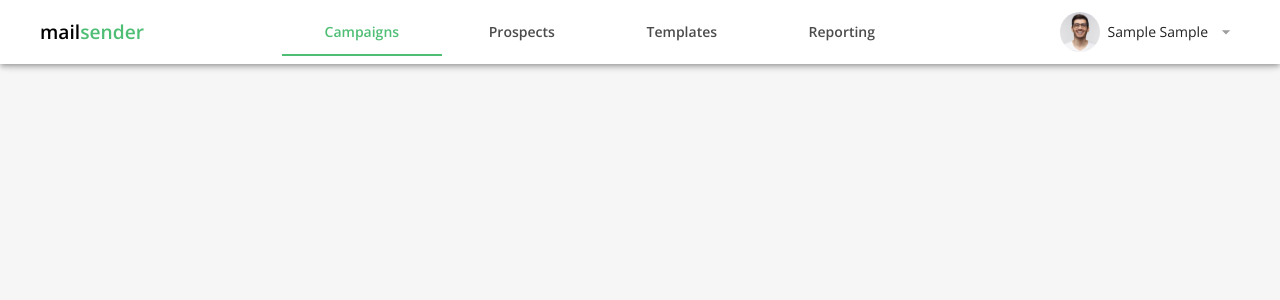
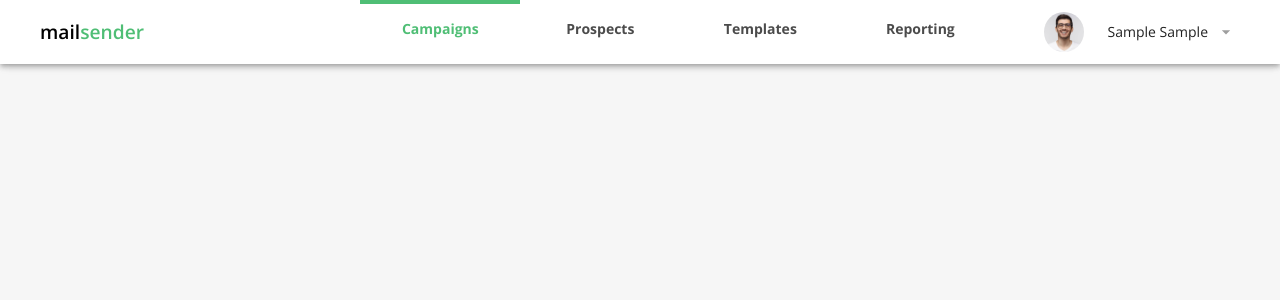
Before and after one commit to hatchways/team-autumn, a React (Create React App) app in the folder client/: page /signup in a window 1280 px wide. Both pictures are taken after typing "Sample", "Sample", "name@example.com", "Sample123", "Sample123" into the empty fields and a click on the button "Create". Shown: the top 300 px of the page. Built offline with nearby package versions, Linux system fonts and the light colour scheme.

Commit message:
fixed positioning of nav menu and moved tab indicators to top

```diff
--- /dev/null
+++ b/client/src/assets/styles/headerStyles.js
@@ -0,0 +1,50 @@
+import { makeStyles } from '@material-ui/core';
+
+const headerStyles = makeStyles((theme) => ({
+  root: {
+    background: theme.palette.background.paper,
+    color: 'black',
+    flexGrow: 1,
+  },
+  link: {
+    textDecoration: 'none',
+    color: 'black',
+  },
+  logo: {
+    fontWeight: 600,
+    fontSize: '1.2rem',
+    flexGrow: 1,
+    marginLeft: theme.spacing(2),
+  },
+  logoSecond: {
+    color: '#4FBE75',
+  },
+  message: {
+    marginRight: theme.spacing(3),
+    fontSize: '0.8rem',
+  },
+  loginButton: {
+    textTransform: 'none',
+    fontWeight: 600,
+    marginRight: theme.spacing(2),
+    width: '7.5rem',
+    height: '2.5rem',
+  },
+  profileButton: {
+    textTransform: 'none',
+    marginRight: theme.spacing(2),
+    marginLeft: theme.spacing(2),
+  },
+  dropdownIcon: {
+    color: '#9e9e9e',
+  },
+  tabLink: {
+    display: 'flex',
+    alignItems: 'center',
+    justifyContent: 'center',
+    textDecoration: 'none',
+    color: 'black',
+  },
+}));
+
+export default headerStyles;
--- a/client/src/assets/themes/theme.js
+++ b/client/src/assets/themes/theme.js
@@ -19,5 +19,6 @@ export const theme = createMuiTheme({
       paper: '#fff',
       default: '#f6f6f6',
     },
+    divider: '#4FBE75',
   },
 });
--- a/client/src/components/Header.jsx
+++ b/client/src/components/Header.jsx
@@ -1,69 +1,12 @@
 import React, { useState, useContext } from 'react';
-import {
-  AppBar,
-  Toolbar,
-  Button,
-  Typography,
-  makeStyles,
-  Avatar,
-  Menu,
-  MenuItem,
-} from '@material-ui/core';
+import { AppBar, Toolbar, Button, Typography, Avatar, Menu, MenuItem } from '@material-ui/core';
 import ArrowDropDownIcon from '@material-ui/icons/ArrowDropDown';
 import { Link, useLocation } from 'react-router-dom';
 
 import UserContext from './UserContext';
 import portrait from '../assets/images/portrait.png';
 import TabNav from './TabNav';
-
-const useStyles = makeStyles((theme) => ({
-  root: {
-    background: theme.palette.background.paper,
-    color: 'black',
-    flexGrow: 1,
-  },
-  link: {
-    textDecoration: 'none',
-    color: 'black',
-  },
-  logo: {
-    fontWeight: 600,
-    fontSize: '1.2rem',
-    flexGrow: 1,
-    marginLeft: theme.spacing(2),
-  },
-  logoSecond: {
-    color: '#4FBE75',
-  },
-  message: {
-    marginRight: theme.spacing(3),
-    fontSize: '0.8rem',
-  },
-  loginButton: {
-    textTransform: 'none',
-    fontWeight: 600,
-    marginRight: theme.spacing(2),
-    width: '7.5rem',
-    height: '2.5rem',
-  },
-  tabs: {
-    marginLeft: theme.spacing(-5),
-  },
-  profileButton: {
-    textTransform: 'none',
-    marginRight: theme.spacing(2),
-  },
-  dropdownIcon: {
-    color: '#9e9e9e',
-  },
-  tabLink: {
-    display: 'flex',
-    alignItems: 'center',
-    justifyContent: 'center',
-    textDecoration: 'none',
-    color: 'black',
-  },
-}));
+import headerStyles from '../assets/styles/headerStyles';
 
 const tabs = [
   {
@@ -89,7 +32,7 @@ const tabs = [
 ];
 
 const Login = () => {
-  const classes = useStyles();
+  const classes = headerStyles();
   return (
     <>
       <Typography className={classes.message}>
@@ -103,7 +46,7 @@ const Login = () => {
 };
 
 const Signup = () => {
-  const classes = useStyles();
+  const classes = headerStyles();
   return (
     <>
       <Typography className={classes.message}>
@@ -119,7 +62,7 @@ const Signup = () => {
 const LoggedInNav = () => {
   const [anchorEl, setAnchorEl] = useState(null);
 
-  const classes = useStyles();
+  const classes = headerStyles();
   const [user] = useContext(UserContext);
 
   const handleClick = (event) => {
@@ -136,10 +79,9 @@ const LoggedInNav = () => {
     ) : (
       <Avatar>{`${user.firstName[0]}${user.lastName[0]}`}</Avatar>
     );
-  // Todo: Fix positioning of profile menu
   return (
     <>
-      <TabNav className={classes.tabs} tabs={tabs} />
+      <TabNav tabs={tabs} />
       {renderAvatar()}
       <Button
         className={classes.profileButton}
@@ -182,7 +124,7 @@ const Header = () => {
   const [user] = useContext(UserContext);
   const location = useLocation();
 
-  const classes = useStyles();
+  const classes = headerStyles();
 
   return (
     <>
--- a/client/src/components/ProtectedRoute.jsx
+++ b/client/src/components/ProtectedRoute.jsx
@@ -4,7 +4,7 @@ import { Route, Redirect } from 'react-router-dom';
 import UserContext from './UserContext';
 
 const PrivateRoute = ({ component, ...rest }) => {
-  const [user, setUser] = useContext(UserContext);
+  const [user] = useContext(UserContext);
   if (user) {
     return <Route {...rest} component={component} />;
   }
@@ -12,5 +12,3 @@ const PrivateRoute = ({ component, ...rest }) => {
 };
 
 export default PrivateRoute;
-
-// render={(props) => (user ? <Component {...props} /> : <Redirect to="/signup" />)}
--- a/client/src/components/TabNav.jsx
+++ b/client/src/components/TabNav.jsx
@@ -22,16 +22,23 @@ const LinkTab = (props) => {
 
 const useStyles = makeStyles((theme) => ({
   root: {
-    flexGrow: 1,
+    flexGrow: 0.2,
     backgroundColor: theme.palette.background.paper,
+    minHeight: 64,
   },
   tabLink: {
     textTransform: 'none',
-    borderColor: theme.palette.secondary.main,
-    fontWeight: 600,
+    fontWeight: 700,
     '&[aria-selected="true"] > span': {
       color: theme.palette.secondary.main,
     },
+    paddingTop: 16,
+    paddingLeft: 0,
+    paddingRight: 0,
+  },
+  topIndicator: {
+    top: 0,
+    height: 4,
   },
 }));
 
@@ -44,13 +51,19 @@ const TabNav = ({ tabs }) => {
   };
 
   return (
-    <Tabs className={classes.root} value={value} onChange={handleChange} aria-label="main-nav-tabs">
+    <Tabs
+      className={classes.root}
+      classes={{ indicator: classes.topIndicator }}
+      value={value}
+      onChange={handleChange}
+      aria-label="main-nav-tabs"
+    >
       {tabs.map((tab) => (
         <LinkTab
           className={classes.tabLink}
           label={tab.label}
           to={tab.to}
-          id={`nav-tab-${tab.id}`}
+          id={tab.id}
           key={tab.id}
         />
       ))}
```
